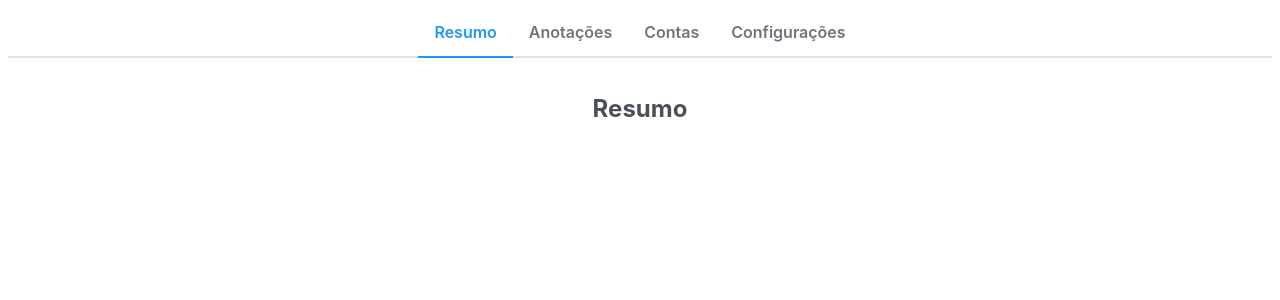
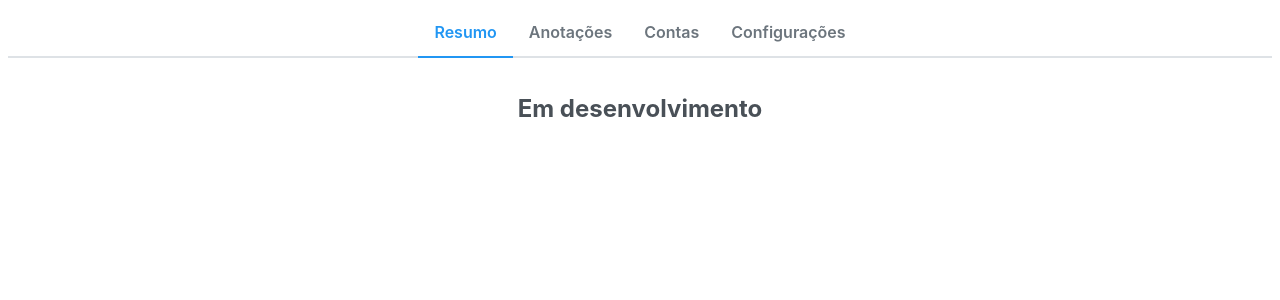
Before and after one commit to LeoFerreira-96/Manager, a Vue app: page / in a window 1280 px wide. Shown: the top 300 px of the page. Built offline with nearby package versions, Linux system fonts and the light colour scheme.

Commit message:
mensagens

```diff
--- a/src/Views/Configurations.vue
+++ b/src/Views/Configurations.vue
@@ -1,7 +1,7 @@
 <template>
   <main class="app">
     <section class="greeting">
-      <h2 class="title">Configurações</h2>
+      <h2 class="title">Em desenvolvimento</h2>
     </section>
   </main>
 </template>
--- a/src/Views/Invoices.vue
+++ b/src/Views/Invoices.vue
@@ -1,7 +1,7 @@
 <template>
   <main class="app">
     <section class="greeting">
-      <h2 class="title">Contas</h2>
+      <h2 class="title">Em desenvolvimento</h2>
     </section>
   </main>
 </template>
--- a/src/Views/Resume.vue
+++ b/src/Views/Resume.vue
@@ -1,7 +1,7 @@
 <template>
   <main class="app">
     <section class="greeting">
-      <h2 class="title">Resumo</h2>
+      <h2 class="title">Em desenvolvimento</h2>
     </section>
   </main>
 </template>
```
